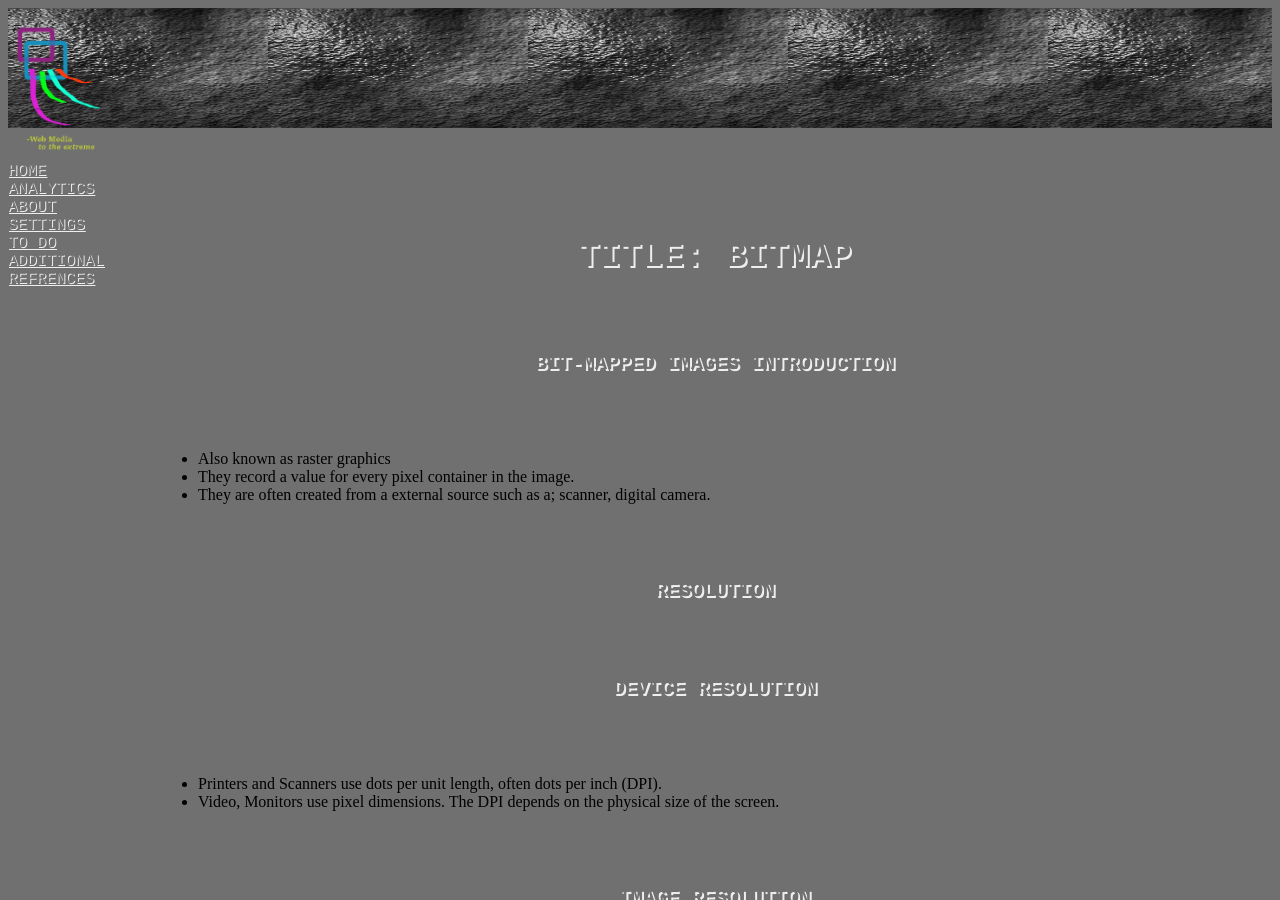
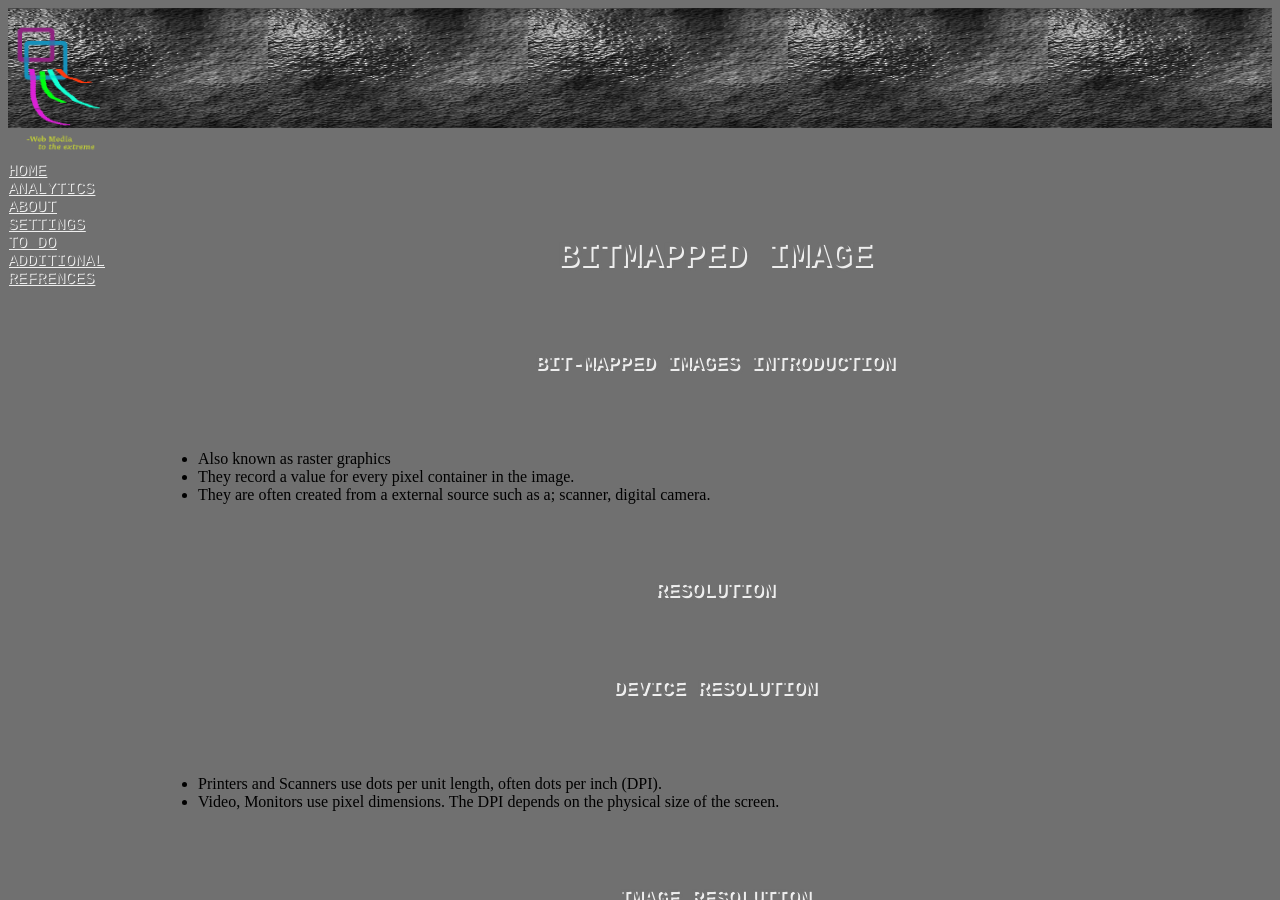
Before and after one commit to vashman/web_meda, a Jekyll site: the page built from _info_post/bitmap.md, in a window 1280 px wide and 900 px high. Built offline with Jekyll 4.4.1, drawn with Linux system fonts in a browser that asks for light colours.

Commit message:
added post title

```diff
--- a/_info_post/bitmap.md
+++ b/_info_post/bitmap.md
@@ -1,6 +1,6 @@
 ---
 layout: post
-title:
+title: Bitmapped Image
 tags:
   - image compression
   - bit-mapped images
--- a/_layouts/post.html
+++ b/_layouts/post.html
@@ -8,7 +8,7 @@
 
 <main>
   <section>
-  <header><h1>Title: {{page.title}}</h1></header>
+  <header><h1>{{ page.title }}</h1></header>
     <article>
     {{ content }}
     <article>
```
